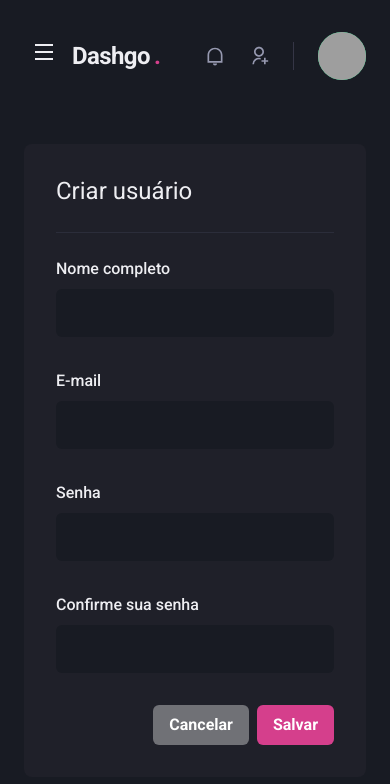
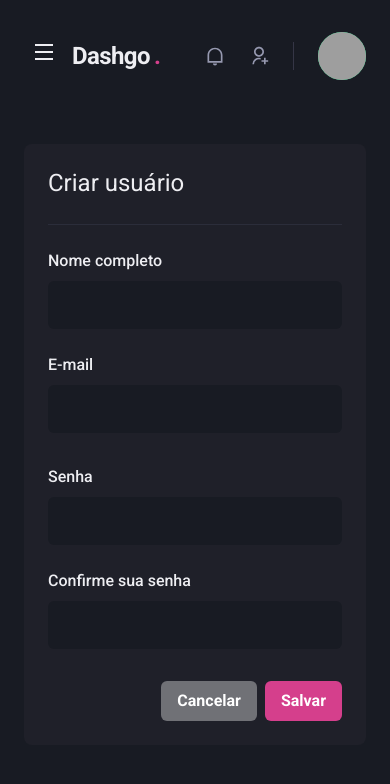
Before and after one commit to MikeFernando/Dashgo, a Next.js app: page /users/create in a window 390 px wide. Shown: the top 784 px of the page. Built offline with nearby package versions, Linux system fonts and the light colour scheme; grey boxes are pictures that could not be loaded.

Commit message:
Cadastro responsivo

```diff
--- a/src/pages/users/create.tsx
+++ b/src/pages/users/create.tsx
@@ -11,17 +11,17 @@
          <Flex w="100%" my="6" maxWidth={1480} mx="auto" px="6">
             <Sidebar />
 
-            <Box flex="1" my="6" borderRadius={8} bg="gray.800" p="8">
+            <Box flex="1" my="6" borderRadius={8} bg="gray.800" p={["6","8"]}>
                <Heading size="lg" fontWeight="normal">Criar usuário</Heading>
 
                <Divider my="6" borderColor="gray.700" />
 
                <VStack spacing="8">
-                  <SimpleGrid minChildWidth="240px" spacing="8" width="100%">
+                  <SimpleGrid minChildWidth="240px" spacing={["6","8"]} width="100%">
                      <Input name="name" label="Nome completo" />
                      <Input name="email" type="email" label="E-mail" />
                   </SimpleGrid>
-                  <SimpleGrid minChildWidth="240px" spacing="8" width="100%">
+                  <SimpleGrid minChildWidth="240px" spacing={["6","8"]} width="100%">
                      <Input name="password" type="password" label="Senha" />
                      <Input name="password_confirmation" type="password" label="Confirme sua senha" />
                   </SimpleGrid>
```
